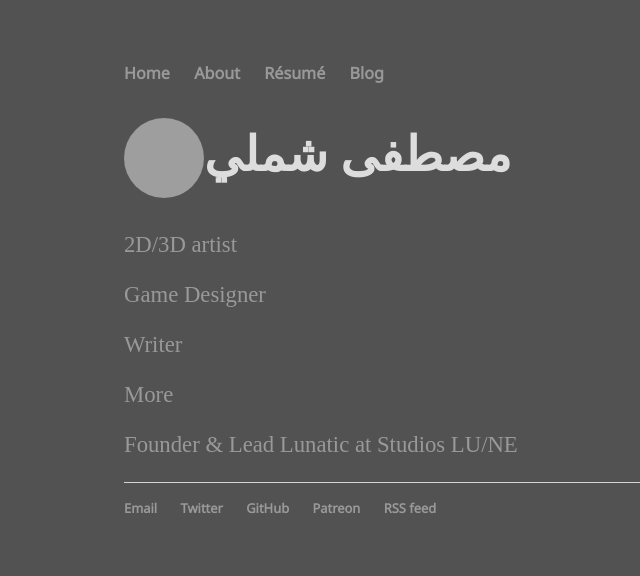
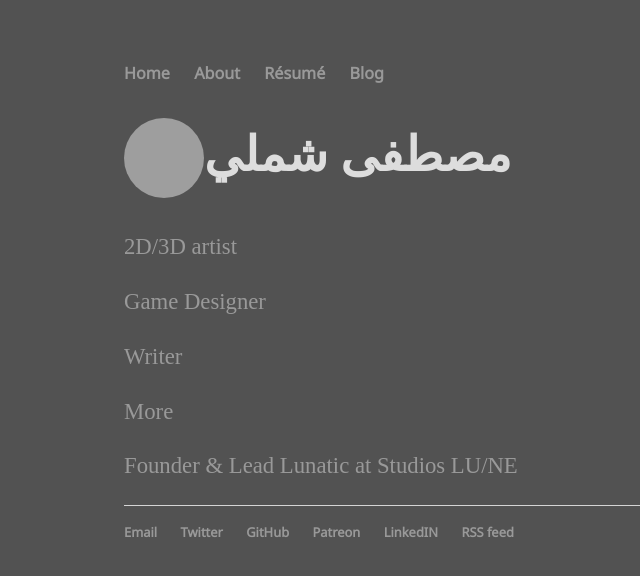
Before and after one commit to mstfacmly/mstfacmly.github.io, a Jekyll site: the page built from index.md, in a window 1280 px wide. Shown: the top 576 px of the page, without its empty margins (68-708 px from the left). Built offline with Jekyll 4.4.1, drawn with Linux system fonts in a browser that asks for light colours; some web fonts are replaced; grey boxes are pictures that could not be loaded.

Commit message:
tweak line spacing in CSS, add LinkedIN to footer links

```diff
--- a/_includes/footer.html
+++ b/_includes/footer.html
@@ -10,7 +10,8 @@
 			<li><a href="https://twitter.com/mstfacmly">Twitter</a></li>
 			<li><a href="https://github.com/mstfacmly">GitHub</a></li>
 			<li><a href="https://patreon.com/mstfacmly">Patreon</a></li>
-			<li><a href="https://mstfacmly.github.io/blog/atom.xml">RSS feed</a></li>
+			<li><a href="https://www.linkedin.com/in/moustafa-chamli-435b30b0/">LinkedIN</a></li>
+			<li><a href="https://mstfacmly.com/blog/atom.xml">RSS feed</a></li>
 		</ul>
 		</footer>
 </html>
--- a/css/main.css
+++ b/css/main.css
@@ -43,7 +43,7 @@ h3 {
 }
 p {
 	font-size: 1.42em;
-	line-height: 1.21em;
+	line-height: 1.42em;
 	color: #999;
 }
 footer {
```
